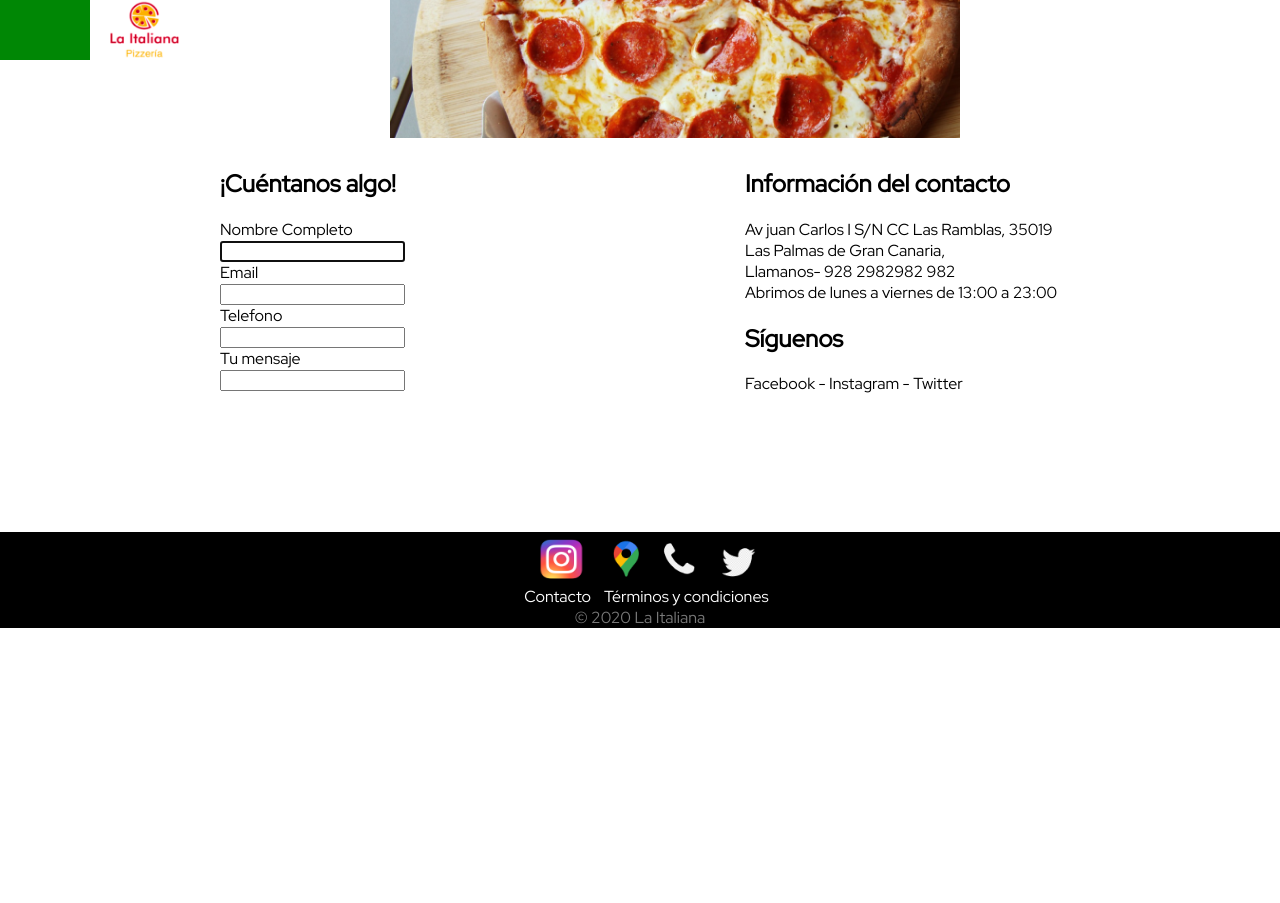
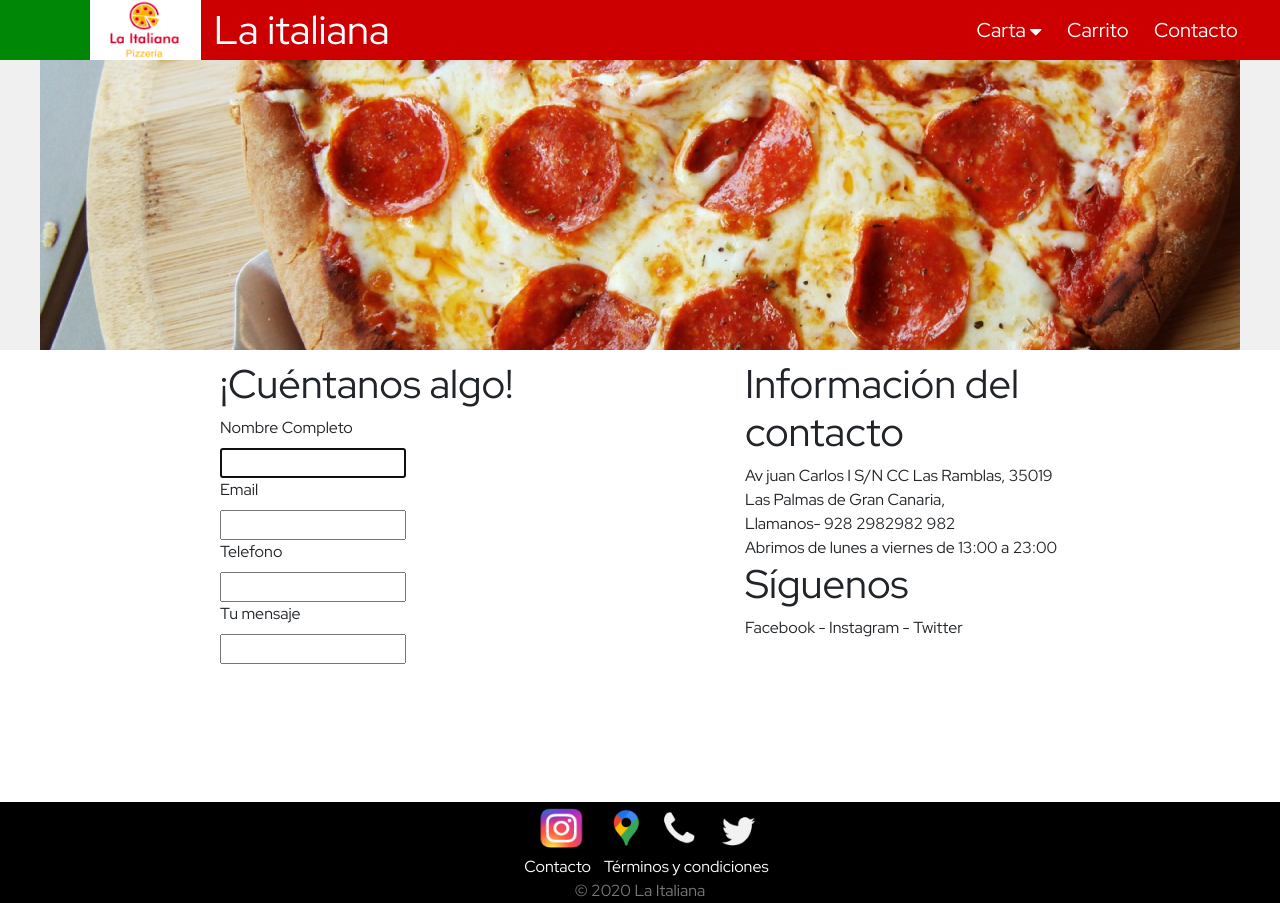
Before and after one commit to pekxtentacion/DAW1, a plain HTML site: page contacto.html in a window 1280 px wide. Before the commit the page ends 800 px from the top, so only its background shows below. Drawn offline with nearby package versions, Linux system fonts and the light colour scheme.

Commit message:
Fix navbar

```diff
--- a/contacto.html
+++ b/contacto.html
@@ -2,6 +2,7 @@
 <html lang="es">
 <head>
     <meta charset="UTF-8">
+    <link rel="stylesheet" href="https://stackpath.bootstrapcdn.com/bootstrap/4.3.1/css/bootstrap.min.css" integrity="sha384-ggOyR0iXCbMQv3Xipma34MD+dH/1fQ784/j6cY/iJTQUOhcWr7x9JvoRxT2MZw1T" crossorigin="anonymous">
     <link href="https://fonts.googleapis.com/css2?family=Red+Hat+Display&display=swap" rel="stylesheet">
     <link rel="stylesheet" href="style.css">
     <link rel="stylesheet" href="https://cdnjs.cloudflare.com/ajax/libs/font-awesome/4.7.0/css/font-awesome.min.css">
@@ -9,7 +10,7 @@
 </head>
 <body>
     <header>
-        <div class="nav-wrapper">
+        <div class="nav-wrap">
             <div class="nav-block"></div>
             <a href="index.html">
                 <img src="images/Logo.png" alt="logo" class="logo">
--- a/style.css
+++ b/style.css
@@ -190,7 +190,7 @@ nav li > ul.dropdown {
     position: absolute;
     display: none;
     width: 200px;
-    height: 100px;
+    height: 111px;
     background: #CC0000;
     padding-top: 0;
 }
@@ -291,7 +291,7 @@ footer {
 }
 
 .align > i {
-    margin: 3px 0 0 4px;
+    margin: 7px 0 0 4px;
 }
 
 .center-pizzas {
```
Also changed, not shown: index.html (+1 -0 lines).
